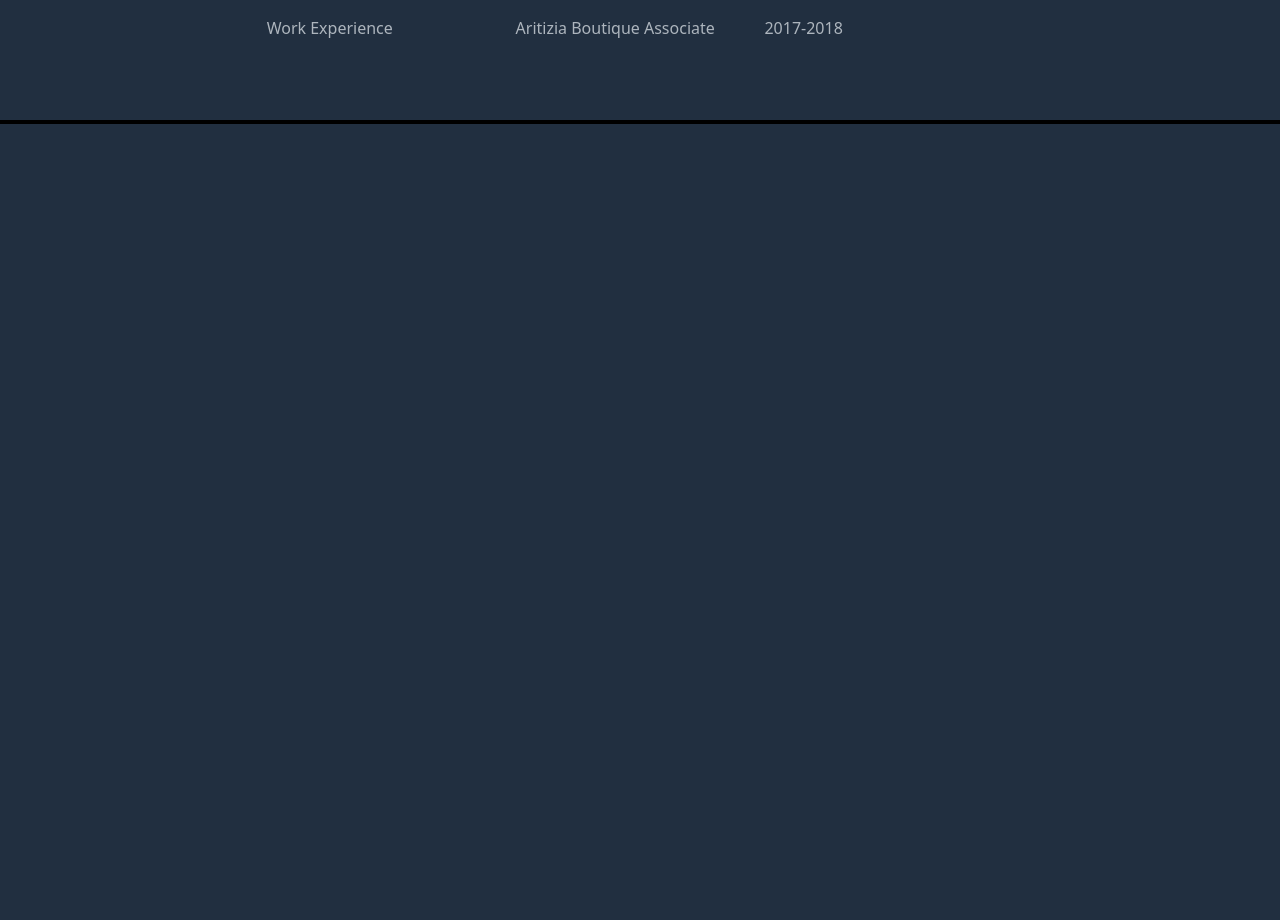
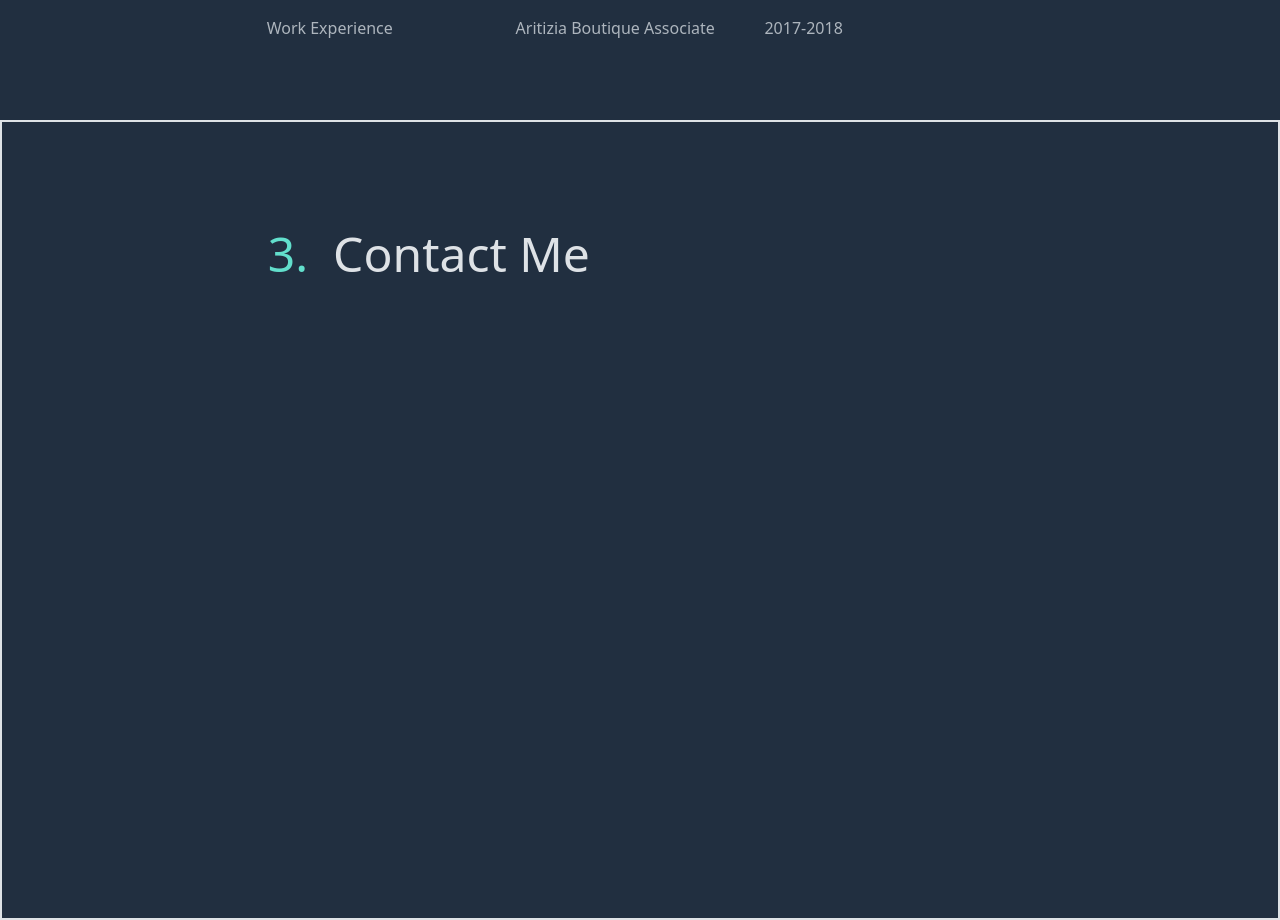
Before and after one commit to jn-han/jnhan.tech, a Vue app: page /#/ in a window 1280 px wide. Shown: the part 1480-2400 px from the top of the page. Before the commit the page ends 1604 px from the top, so only its background shows below. Built offline with nearby package versions, Linux system fonts and the light colour scheme.

Commit message:
completed foundations of Contact webpage

```diff
--- a/src/components/About.vue
+++ b/src/components/About.vue
@@ -23,7 +23,7 @@
                 JavaScript <br> Java <br> React.js <br> Vue.js <br> CSS <br> HTML
             </div>
             <div class="w-1/3">
-
+                Vue.js <br> CSS <br> HTML
             </div>
         </div>
         <br>
--- /dev/null
+++ b/src/components/Contact.vue
@@ -0,0 +1,23 @@
+<template>
+    <div class="w-7/12 flex flex-col text-white">
+        <div class="relative top-24">
+            <div>
+                <h1 class="text-5xl text-white"><span class="text-light-teal text-5xl">3.&nbsp;</span> Contact Me</h1>
+            </div>
+
+
+        </div>
+
+
+    </div>
+</template>
+
+<script>
+export default {
+    name: "Contact",
+}
+</script>
+
+<style>
+
+</style>
--- a/src/components/Home.vue
+++ b/src/components/Home.vue
@@ -7,11 +7,11 @@
       <Intro/>
       <DownArrow/>
     </div>
-    <div class="h-screen w-screen flex justify-center ">
+    <div class="h-screen w-screen flex justify-center">
       <About/>
     </div>
-    <div class="flex align-items justify-center h-auto w-screen border-2">
-
+    <div class="flex align-items justify-center h-screen w-screen border-2 border-white">
+      <Contact/>
     </div>
   </div>
 </div>
@@ -29,6 +29,7 @@ import Intro from './Intro.vue'
 import DownArrow from './DownArrow.vue'
 import About from './About.vue'
 import Socials from './Socials.vue'
+import Contact from './Contact.vue'
 
 
 export default {
@@ -38,7 +39,8 @@ export default {
     Intro,
     DownArrow,
     About,
-    Socials
+    Socials,
+    Contact
 }
 }
 </script>
--- a/src/components/Socials.vue
+++ b/src/components/Socials.vue
@@ -1,12 +1,12 @@
 <template>
 <div class="grid grid-rows-4 gap-4 fixed bottom-40 left-12 text-bone">
-    <a href="">
+    <a href="https://www.linkedin.com/in/jn-han/" target="_blank">
         <svg class="fill-bone w-10 h-10 hover:fill-light-teal transition duration-1000 ease-out" xmlns="http://www.w3.org/2000/svg" viewBox="0 0 448 512"><!--! Font Awesome Pro 6.1.1 by @fontawesome - https://fontawesome.com License - https://fontawesome.com/license (Commercial License) Copyright 2022 Fonticons, Inc. --><path d="M416 32H31.9C14.3 32 0 46.5 0 64.3v383.4C0 465.5 14.3 480 31.9 480H416c17.6 0 32-14.5 32-32.3V64.3c0-17.8-14.4-32.3-32-32.3zM135.4 416H69V202.2h66.5V416zm-33.2-243c-21.3 0-38.5-17.3-38.5-38.5S80.9 96 102.2 96c21.2 0 38.5 17.3 38.5 38.5 0 21.3-17.2 38.5-38.5 38.5zm282.1 243h-66.4V312c0-24.8-.5-56.7-34.5-56.7-34.6 0-39.9 27-39.9 54.9V416h-66.4V202.2h63.7v29.2h.9c8.9-16.8 30.6-34.5 62.9-34.5 67.2 0 79.7 44.3 79.7 101.9V416z"/></svg>
     </a>
-    <a href="">
+    <a href="https://github.com/jn-han" target="_blank">
         <svg class="fill-bone hover:fill-light-teal w-10 h-10 transition duration-1000 ease-out" xmlns="http://www.w3.org/2000/svg" viewBox="0 0 496 512"><path d="M165.9 397.4c0 2-2.3 3.6-5.2 3.6-3.3.3-5.6-1.3-5.6-3.6 0-2 2.3-3.6 5.2-3.6 3-.3 5.6 1.3 5.6 3.6zm-31.1-4.5c-.7 2 1.3 4.3 4.3 4.9 2.6 1 5.6 0 6.2-2s-1.3-4.3-4.3-5.2c-2.6-.7-5.5.3-6.2 2.3zm44.2-1.7c-2.9.7-4.9 2.6-4.6 4.9.3 2 2.9 3.3 5.9 2.6 2.9-.7 4.9-2.6 4.6-4.6-.3-1.9-3-3.2-5.9-2.9zM244.8 8C106.1 8 0 113.3 0 252c0 110.9 69.8 205.8 169.5 239.2 12.8 2.3 17.3-5.6 17.3-12.1 0-6.2-.3-40.4-.3-61.4 0 0-70 15-84.7-29.8 0 0-11.4-29.1-27.8-36.6 0 0-22.9-15.7 1.6-15.4 0 0 24.9 2 38.6 25.8 21.9 38.6 58.6 27.5 72.9 20.9 2.3-16 8.8-27.1 16-33.7-55.9-6.2-112.3-14.3-112.3-110.5 0-27.5 7.6-41.3 23.6-58.9-2.6-6.5-11.1-33.3 2.6-67.9 20.9-6.5 69 27 69 27 20-5.6 41.5-8.5 62.8-8.5s42.8 2.9 62.8 8.5c0 0 48.1-33.6 69-27 13.7 34.7 5.2 61.4 2.6 67.9 16 17.7 25.8 31.5 25.8 58.9 0 96.5-58.9 104.2-114.8 110.5 9.2 7.9 17 22.9 17 46.4 0 33.7-.3 75.4-.3 83.6 0 6.5 4.6 14.4 17.3 12.1C428.2 457.8 496 362.9 496 252 496 113.3 383.5 8 244.8 8zM97.2 352.9c-1.3 1-1 3.3.7 5.2 1.6 1.6 3.9 2.3 5.2 1 1.3-1 1-3.3-.7-5.2-1.6-1.6-3.9-2.3-5.2-1zm-10.8-8.1c-.7 1.3.3 2.9 2.3 3.9 1.6 1 3.6.7 4.3-.7.7-1.3-.3-2.9-2.3-3.9-2-.6-3.6-.3-4.3.7zm32.4 35.6c-1.6 1.3-1 4.3 1.3 6.2 2.3 2.3 5.2 2.6 6.5 1 1.3-1.3.7-4.3-1.3-6.2-2.2-2.3-5.2-2.6-6.5-1zm-11.4-14.7c-1.6 1-1.6 3.6 0 5.9 1.6 2.3 4.3 3.3 5.6 2.3 1.6-1.3 1.6-3.9 0-6.2-1.4-2.3-4-3.3-5.6-2z"/></svg>
     </a>
-    <a href="">
+    <a href="https://devpost.com/jn-han?ref_content=user-portfolio&ref_feature=portfolio&ref_medium=global-nav" target="_blank">
          <svg class="h-10 w-10 fill-bone hover:fill-light-teal transition duration-1000 ease-out" xmlns="http://www.w3.org/2000/svg" viewBox="0 0 448 512"><!--! Font Awesome Pro 6.1.1 by @fontawesome - https://fontawesome.com License - https://fontawesome.com/license (Commercial License) Copyright 2022 Fonticons, Inc. --><path d="M120.12 208.29c-3.88-2.9-7.77-4.35-11.65-4.35H91.03v104.47h17.45c3.88 0 7.77-1.45 11.65-4.35 3.88-2.9 5.82-7.25 5.82-13.06v-69.65c-.01-5.8-1.96-10.16-5.83-13.06zM404.1 32H43.9C19.7 32 .06 51.59 0 75.8v360.4C.06 460.41 19.7 480 43.9 480h360.2c24.21 0 43.84-19.59 43.9-43.8V75.8c-.06-24.21-19.7-43.8-43.9-43.8zM154.2 291.19c0 18.81-11.61 47.31-48.36 47.25h-46.4V172.98h47.38c35.44 0 47.36 28.46 47.37 47.28l.01 70.93zm100.68-88.66H201.6v38.42h32.57v29.57H201.6v38.41h53.29v29.57h-62.18c-11.16.29-20.44-8.53-20.72-19.69V193.7c-.27-11.15 8.56-20.41 19.71-20.69h63.19l-.01 29.52zm103.64 115.29c-13.2 30.75-36.85 24.63-47.44 0l-38.53-144.8h32.57l29.71 113.72 29.57-113.72h32.58l-38.46 144.8z"/></svg>
     </a>
 
```
